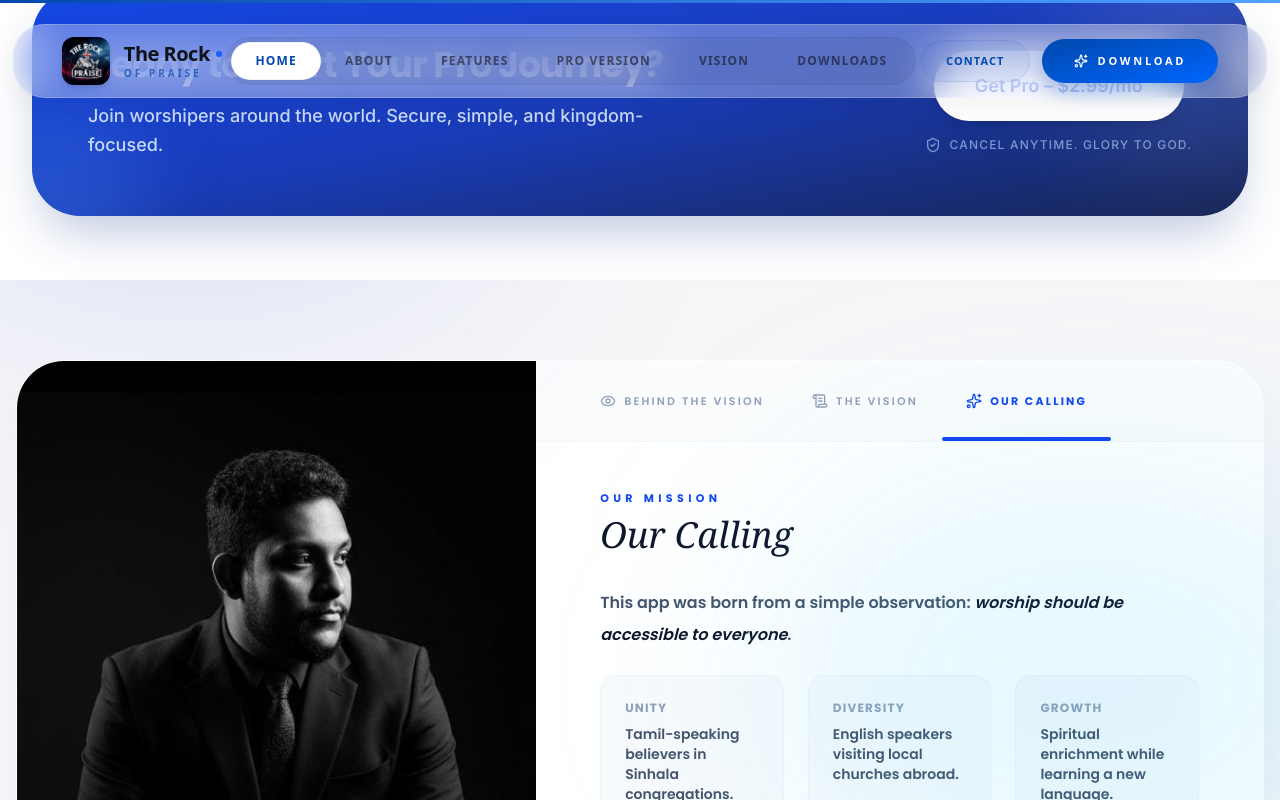
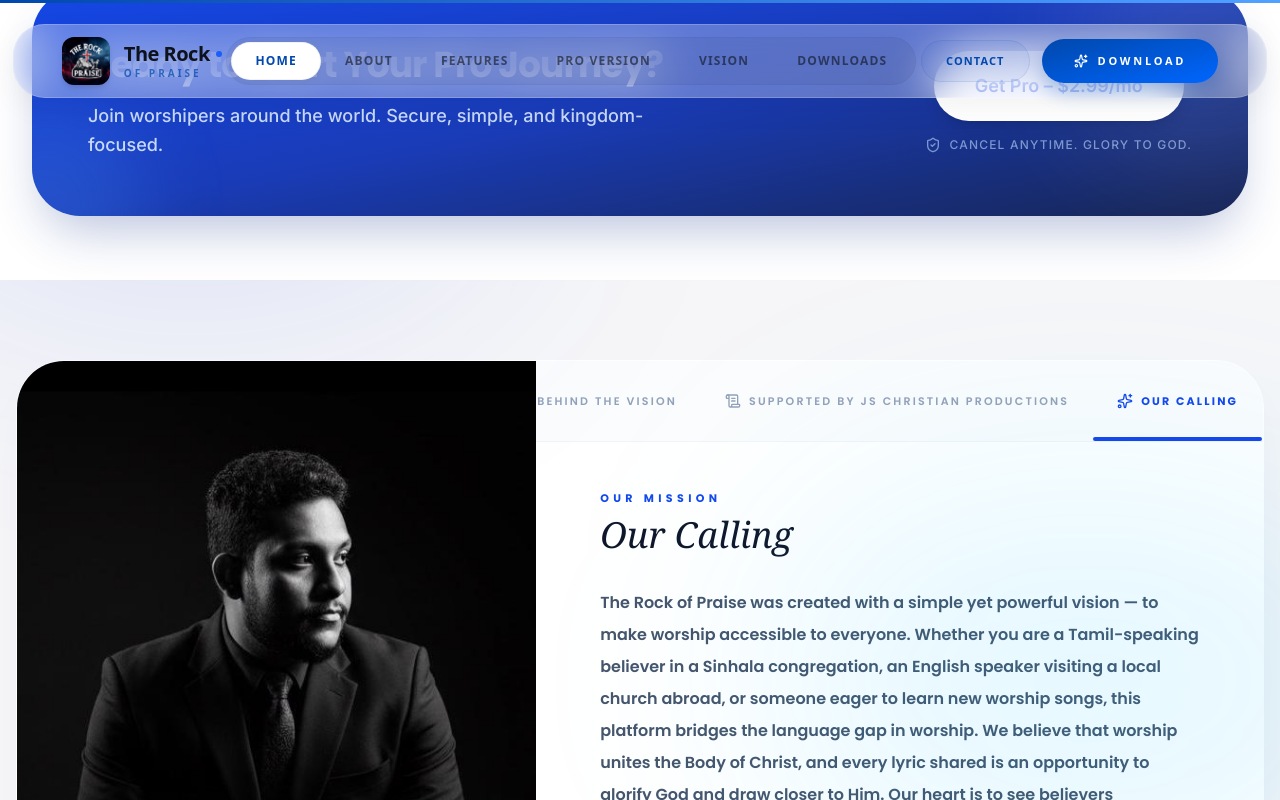
Before and after one commit to The-Rock-of-Praise/Frontend, a React (Vite) app: page / in a window 1280 px wide. Both pictures are taken after a click on the button "OUR CALLING". Shown: the part 6566-7366 px from the top of the page. Built offline with nearby package versions, Linux system fonts and the light colour scheme.

Commit message:
Update Vision tab content based on user request

```diff
--- a/src/components/sections/Vision.tsx
+++ b/src/components/sections/Vision.tsx
@@ -21,7 +21,7 @@ const Vision = () => {
 
     const tabs = [
         { id: 'Behind the Vision', icon: <Eye size={16} /> },
-        { id: 'The Vision', icon: <ScrollText size={16} /> },
+        { id: 'Supported by JS Christian Productions', icon: <ScrollText size={16} /> },
         { id: 'Our Calling', icon: <Sparkles size={16} /> }
     ];
 
@@ -175,7 +175,7 @@ const Vision = () => {
                                     </div>
                                 )}
 
-                                {activeTab === 'The Vision' && (
+                                {activeTab === 'Supported by JS Christian Productions' && (
                                     <div className="space-y-6 md:space-y-8 animate-in fade-in slide-in-from-bottom-4 duration-700">
                                         <header>
                                             <span className="text-[9px] md:text-[11px] font-bold tracking-[0.3em] md:tracking-[0.4em] uppercase text-[#1349ec] block mb-2">Strategic Partnership</span>
@@ -183,8 +183,12 @@ const Vision = () => {
                                         </header>
                                         <div className="bg-blue-50/50 p-6 sm:p-10 rounded-2xl sm:rounded-[2rem] border border-blue-100 relative overflow-hidden">
                                             <Sparkles className="absolute top-[-10px] sm:top-[-20px] right-[-10px] sm:right-[-20px] text-blue-200/20" size={120} />
-                                            <p className="text-base md:text-lg text-slate-700 leading-relaxed font-medium relative z-10">
-                                                "We're proud to partner with <span className="text-[#1349ec]">JS Christian Productions</span>, sharing a common vision of using technology to advance God's kingdom and bring believers together in worship."
+                                            <p className="text-base md:text-lg text-slate-700 leading-relaxed font-medium relative z-10 whitespace-pre-line">
+                                                The Rock of Praise is supported by JS Christian Productions, a ministry dedicated to using creativity and technology for God’s glory.
+
+                                                Our shared passion is to build tools that empower believers, worship leaders, and churches to worship in spirit and in truth. This partnership allows us to provide a reliable, multilingual platform that brings the global church together through the power of worship.
+
+                                                We encourage you to share this app with others so they too can access accurate worship lyrics and join in praising our Lord — because worship is for everyone, everywhere.
                                             </p>
                                         </div>
                                     </div>
@@ -197,25 +201,10 @@ const Vision = () => {
                                             <h3 className="font-serif italic text-3xl md:text-4xl text-slate-900">Our Calling</h3>
                                         </header>
                                         <div className="space-y-6">
-                                            <p className="text-slate-600 leading-loose text-[16px]">
-                                                This app was born from a simple observation: <span className="text-slate-900 font-semibold italic">worship should be accessible to everyone</span>.
-                                            </p>
-                                            <div className="grid grid-cols-1 md:grid-cols-3 gap-6">
-                                                <div className="p-6 bg-slate-50 rounded-2xl border border-slate-100">
-                                                    <p className="text-xs font-bold uppercase tracking-widest text-slate-400 mb-2">Unity</p>
-                                                    <p className="text-sm text-slate-600">Tamil-speaking believers in Sinhala congregations.</p>
-                                                </div>
-                                                <div className="p-6 bg-slate-50 rounded-2xl border border-slate-100">
-                                                    <p className="text-xs font-bold uppercase tracking-widest text-slate-400 mb-2">Diversity</p>
-                                                    <p className="text-sm text-slate-600">English speakers visiting local churches abroad.</p>
-                                                </div>
-                                                <div className="p-6 bg-slate-50 rounded-2xl border border-slate-100">
-                                                    <p className="text-xs font-bold uppercase tracking-widest text-slate-400 mb-2">Growth</p>
-                                                    <p className="text-sm text-slate-600">Spiritual enrichment while learning a new language.</p>
-                                                </div>
-                                            </div>
-                                            <p className="bg-slate-900 text-white p-8 rounded-3xl text-center">
-                                                <span className="text-blue-400 font-bold">PraiseFlow</span> ensures you can participate fully in the worship experience, bridging gaps and building the body of Christ.
+                                            <p className="text-slate-600 leading-loose text-[16px] whitespace-pre-line font-medium">
+                                                The Rock of Praise was created with a simple yet powerful vision — to make worship accessible to everyone. Whether you are a Tamil-speaking believer in a Sinhala congregation, an English speaker visiting a local church abroad, or someone eager to learn new worship songs, this platform bridges the language gap in worship.
+
+                                                We believe that worship unites the Body of Christ, and every lyric shared is an opportunity to glorify God and draw closer to Him. Our heart is to see believers everywhere lifting one voice of praise to the King of Kings.
                                             </p>
                                         </div>
                                     </div>
```
